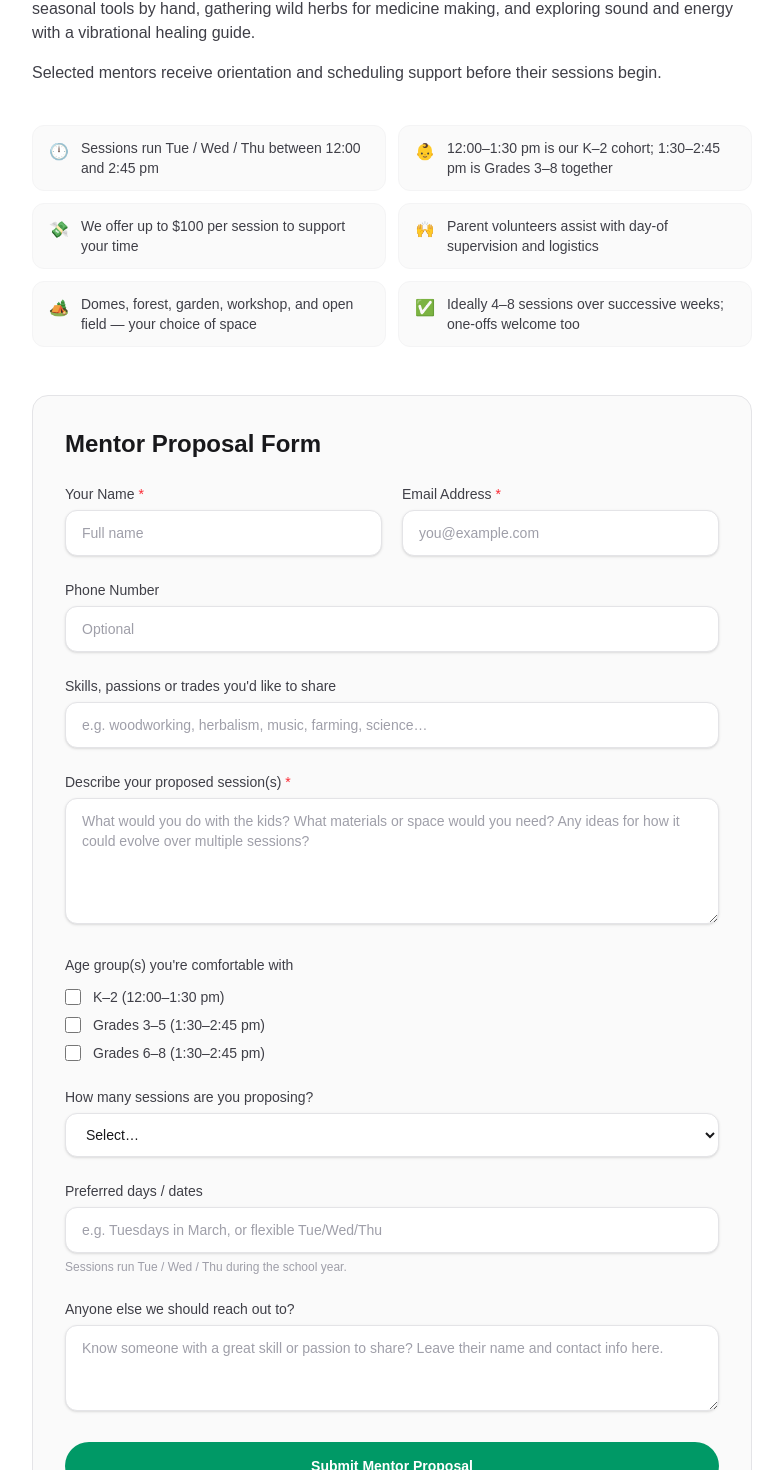
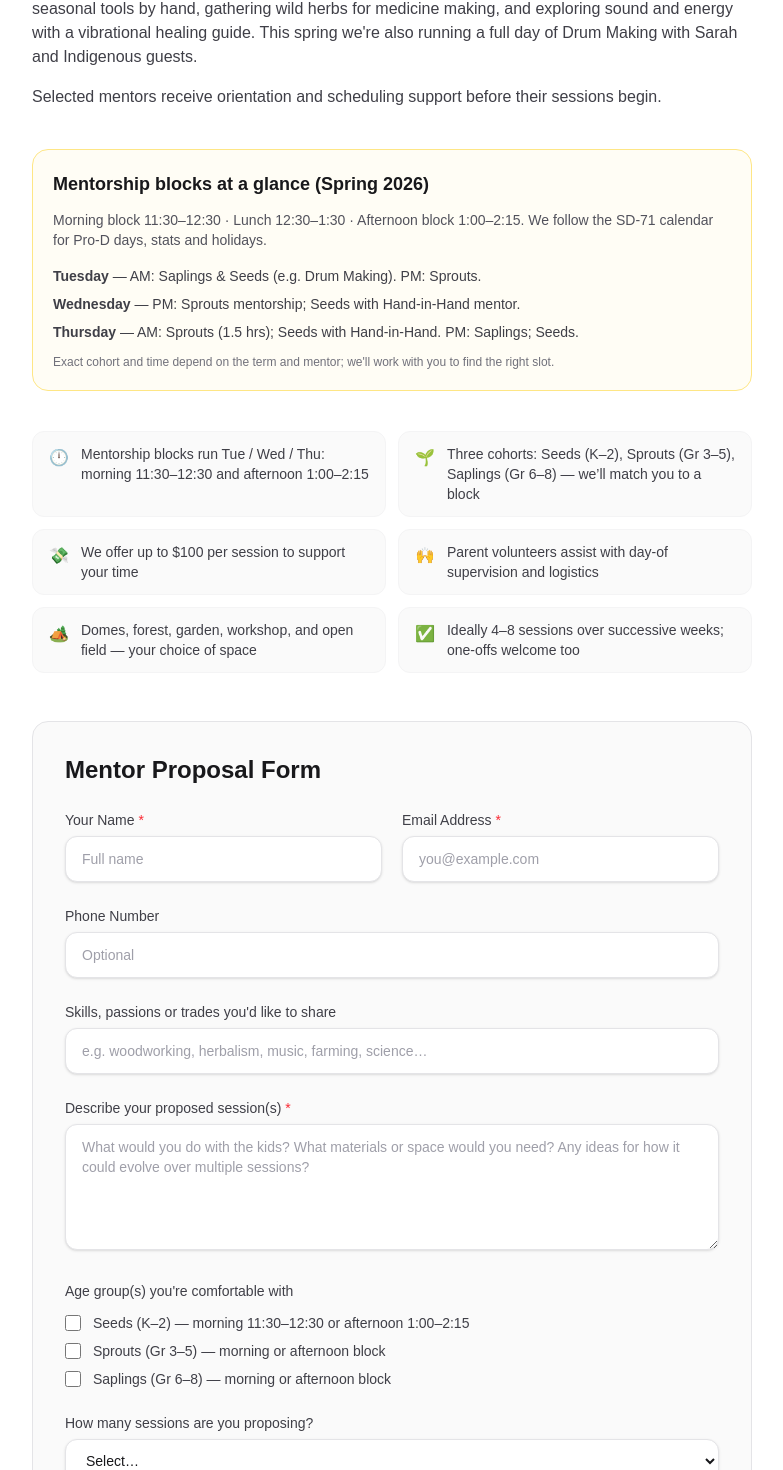
Before and after one commit to aspcanada/crlc, a Next.js app: page /mentor-proposal in a window 1280 px wide. Shown: the part 580-2050 px from the top of the page, without its empty margins (248-1031 px from the left). Built offline with nearby package versions, Linux system fonts and the light colour scheme.

Commit message:
addressed comments from PAC

```diff
--- a/src/app/contact/page.tsx
+++ b/src/app/contact/page.tsx
@@ -63,7 +63,7 @@ export default function ContactPage() {
               </h2>
               <p className="text-sm text-zinc-600 dark:text-zinc-400">
                 Tuesday, Wednesday &amp; Thursday<br />
-                during the school year.
+                during the school year. We follow the SD‑71 schedule for Pro-D days, stats and holidays.
               </p>
             </div>
 
--- a/src/app/mentor-proposal/MentorForm.tsx
+++ b/src/app/mentor-proposal/MentorForm.tsx
@@ -14,9 +14,9 @@ const checkboxClass =
   "h-4 w-4 rounded border-zinc-300 text-emerald-600 focus:ring-emerald-500 dark:border-zinc-600";
 
 const ageGroups = [
-  { id: "k2", label: "K–2 (12:00–1:30 pm)" },
-  { id: "35", label: "Grades 3–5 (1:30–2:45 pm)" },
-  { id: "68", label: "Grades 6–8 (1:30–2:45 pm)" },
+  { id: "seeds", label: "Seeds (K–2) — morning 11:30–12:30 or afternoon 1:00–2:15" },
+  { id: "sprouts", label: "Sprouts (Gr 3–5) — morning or afternoon block" },
+  { id: "saplings", label: "Saplings (Gr 6–8) — morning or afternoon block" },
 ];
 
 export function MentorForm() {
@@ -146,7 +146,7 @@ export function MentorForm() {
           className={inputClass}
         />
         <p className="text-xs text-zinc-400 dark:text-zinc-500">
-          Sessions run Tue / Wed / Thu during the school year.
+          Mentorship blocks are Tue / Wed / Thu: 11:30–12:30 and 1:00–2:15. We follow the SD‑71 calendar.
         </p>
       </div>
 
--- a/src/app/mentor-proposal/page.tsx
+++ b/src/app/mentor-proposal/page.tsx
@@ -10,11 +10,11 @@ export const metadata: Metadata = {
 const highlights = [
   {
     icon: "🕛",
-    text: "Sessions run Tue / Wed / Thu between 12:00 and 2:45 pm",
+    text: "Mentorship blocks run Tue / Wed / Thu: morning 11:30–12:30 and afternoon 1:00–2:15",
   },
   {
-    icon: "👶",
-    text: "12:00–1:30 pm is our K–2 cohort; 1:30–2:45 pm is Grades 3–8 together",
+    icon: "🌱",
+    text: "Three cohorts: Seeds (K–2), Sprouts (Gr 3–5), Saplings (Gr 6–8) — we’ll match you to a block",
   },
   {
     icon: "💸",
@@ -58,7 +58,7 @@ export default function MentorProposalPage() {
             We&apos;d love to hear from you.
           </p>
           <p>
-            Our Mentorship Block invites community members to share their skills,
+            Our mentorship blocks invite community members to share their skills,
             passions, and trades with students in hands-on, land-based sessions.
             We welcome proposals that engage children through creativity, nature
             connection, craft, science, or cultural practice.
@@ -68,11 +68,30 @@ export default function MentorProposalPage() {
             workshop and back again — planting and harvesting with a regenerative
             farmer, building and crafting with a shop teacher, making seasonal
             tools by hand, gathering wild herbs for medicine making, and exploring
-            sound and energy with a vibrational healing guide.
+            sound and energy with a vibrational healing guide. This spring we&apos;re
+            also running a full day of Drum Making with Sarah and Indigenous guests.
           </p>
           <p>
             Selected mentors receive orientation and scheduling support before
             their sessions begin.
+          </p>
+        </div>
+
+        {/* Schedule at a glance - from Spring 2026 DRAFT */}
+        <div className="mb-10 rounded-2xl border border-amber-200 bg-amber-50/50 p-5 dark:border-amber-900 dark:bg-amber-950/20">
+          <h2 className="mb-3 text-lg font-semibold text-zinc-900 dark:text-zinc-50">
+            Mentorship blocks at a glance (Spring 2026)
+          </h2>
+          <p className="mb-4 text-sm text-zinc-600 dark:text-zinc-400">
+            Morning block 11:30–12:30 · Lunch 12:30–1:30 · Afternoon block 1:00–2:15. We follow the SD‑71 calendar for Pro-D days, stats and holidays.
+          </p>
+          <ul className="space-y-2 text-sm text-zinc-700 dark:text-zinc-300">
+            <li><strong>Tuesday</strong> — AM: Saplings &amp; Seeds (e.g. Drum Making). PM: Sprouts.</li>
+            <li><strong>Wednesday</strong> — PM: Sprouts mentorship; Seeds with Hand-in-Hand mentor.</li>
+            <li><strong>Thursday</strong> — AM: Sprouts (1.5 hrs); Seeds with Hand-in-Hand. PM: Saplings; Seeds.</li>
+          </ul>
+          <p className="mt-3 text-xs text-zinc-500 dark:text-zinc-400">
+            Exact cohort and time depend on the term and mentor; we&apos;ll work with you to find the right slot.
           </p>
         </div>
 
--- a/src/components/home/PartnersSection.tsx
+++ b/src/components/home/PartnersSection.tsx
@@ -12,8 +12,8 @@ const partnerCards = [
   },
   {
     logo: "/images/partner-hihand.svg",
-    logoAlt: "Hand in Hand Nature Education logo",
-    name: "Hand in Hand Nature Education",
+    logoAlt: "Hand-in-Hand Nature Education logo",
+    name: "Hand-in-Hand Nature Education",
     url: "https://hand-in-handeducation.com/",
     invert: true,
     description:
--- a/src/data/home.ts
+++ b/src/data/home.ts
@@ -16,7 +16,7 @@ export const program = {
   title: "The start of something good",
   description: `The Cottonwood Rose Learning Community is a nature-based education program in Black Creek at the north end of the Comox Valley. The program is operated by the Cottonwood Rose Farm Forest and Nature Learning Society.
 
-Ours is a K-9 program that brings a nature based curriculum to life through partnership with Heartwood Learning Communities through NIDES at SD-71 and Hand in Hand Nature Education. The program is made viable through a supportive community of parent volunteers and mentors who further enrich and enliven the journey.
+Ours is a K-9 program that brings a nature based curriculum to life through partnership with Heartwood Learning Communities through NIDES at SD-71 and Hand-in-Hand Nature Education. The program is made viable through a supportive community of parent volunteers and mentors who further enrich and enliven the journey.
 
 For 3 days each week of the school year, (Tue/Wed/Thur) 3 mixed age cohorts engage with the learning objectives of the BC-curriculum but finessed through the lens of nature. Mondays and Fridays are home learning days where kids will continue their project based work at home.`,
   volunteerNote:
@@ -37,18 +37,18 @@ Families are supported with flexible learning pathways that honor each child's c
       "The Heartwood/NIDES partners bring 2 BC certified teachers to the program. These educators bring the academics, focused on numeracy and literacy, social sciences and sciences to the kids. The curriculum is finessed through the lens of nature and crafted alongside the nature educators so that there is some continuity in learning outcomes.",
   },
   {
-    name: "Hand in Hand Nature Education & Danu Folk School",
+    name: "Hand-in-Hand Nature Education & Danu Folk School",
     items: [
       {
-        name: "Hand in Hand Nature Education",
+        name: "Hand-in-Hand Nature Education",
         url: "https://hand-in-handeducation.com/",
-        description: `Hand in Hand Nature Education offers children a joyful introduction to learning in the outdoors.
+        description: `Hand-in-Hand Nature Education offers children a joyful introduction to learning in the outdoors.
 
 The program emphasizes play, exploration, and relationship with the natural world.
 
 Experienced educators guide children through songs, stories, and hands-on discovery in forests, fields, and streams.
 
-By fostering curiosity, creativity, and care for the earth, Hand in Hand helps young learners build strong foundations for both academic and social growth—nurturing resilience, wonder, and a lifelong love of nature.`,
+By fostering curiosity, creativity, and care for the earth, Hand-in-Hand helps young learners build strong foundations for both academic and social growth—nurturing resilience, wonder, and a lifelong love of nature.`,
       },
       {
         name: "Danu Folk School",
@@ -91,7 +91,7 @@ Supported by global Workaway visitors and families who now call this land home,
 };
 
 export const hostFamily = {
-  title: "A parting word from the host family",
+  title: "A word from the host family",
   message: `Hey folks!
 
 We are Julianna, John, Finn and Christina.
```
